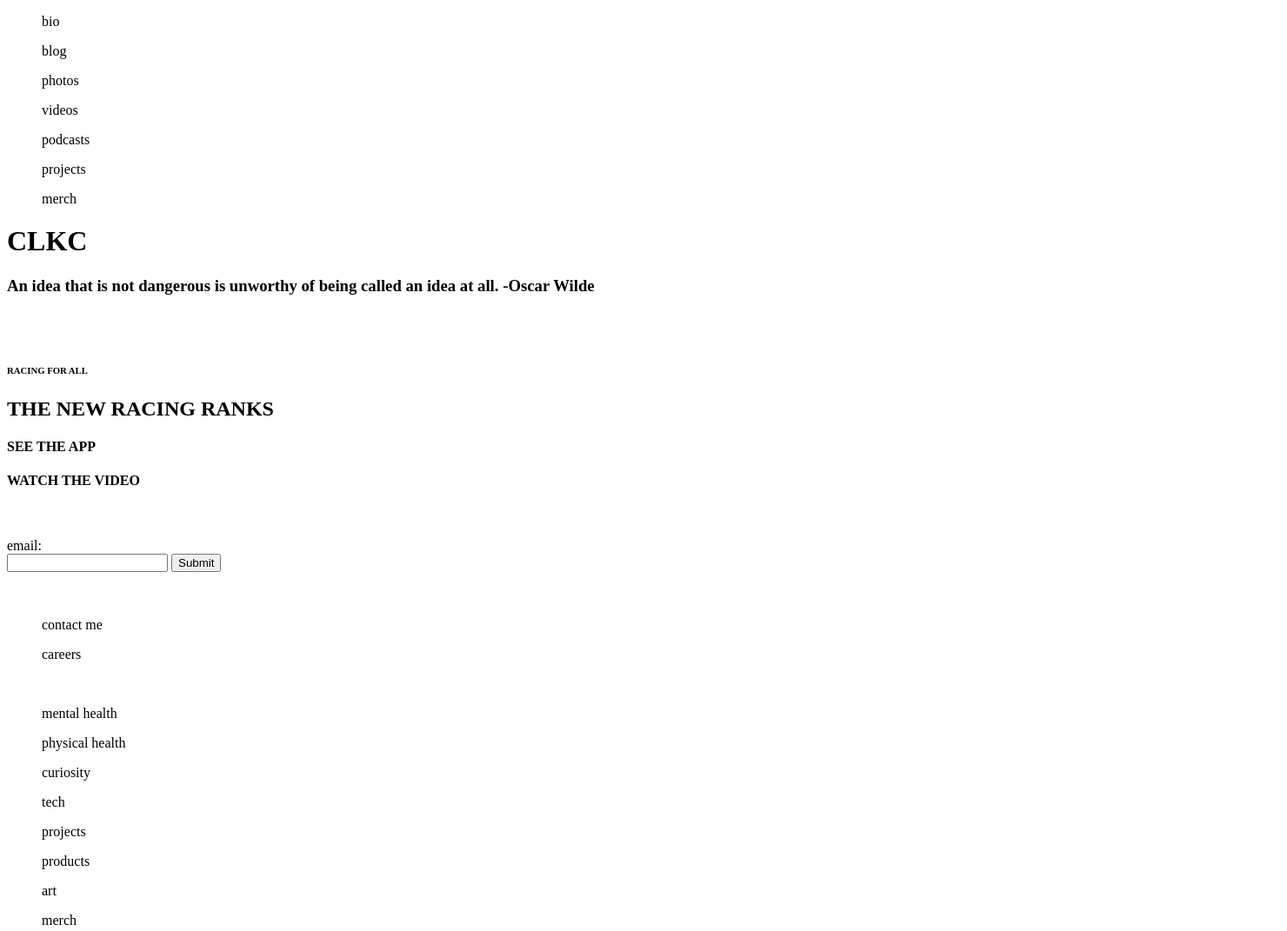
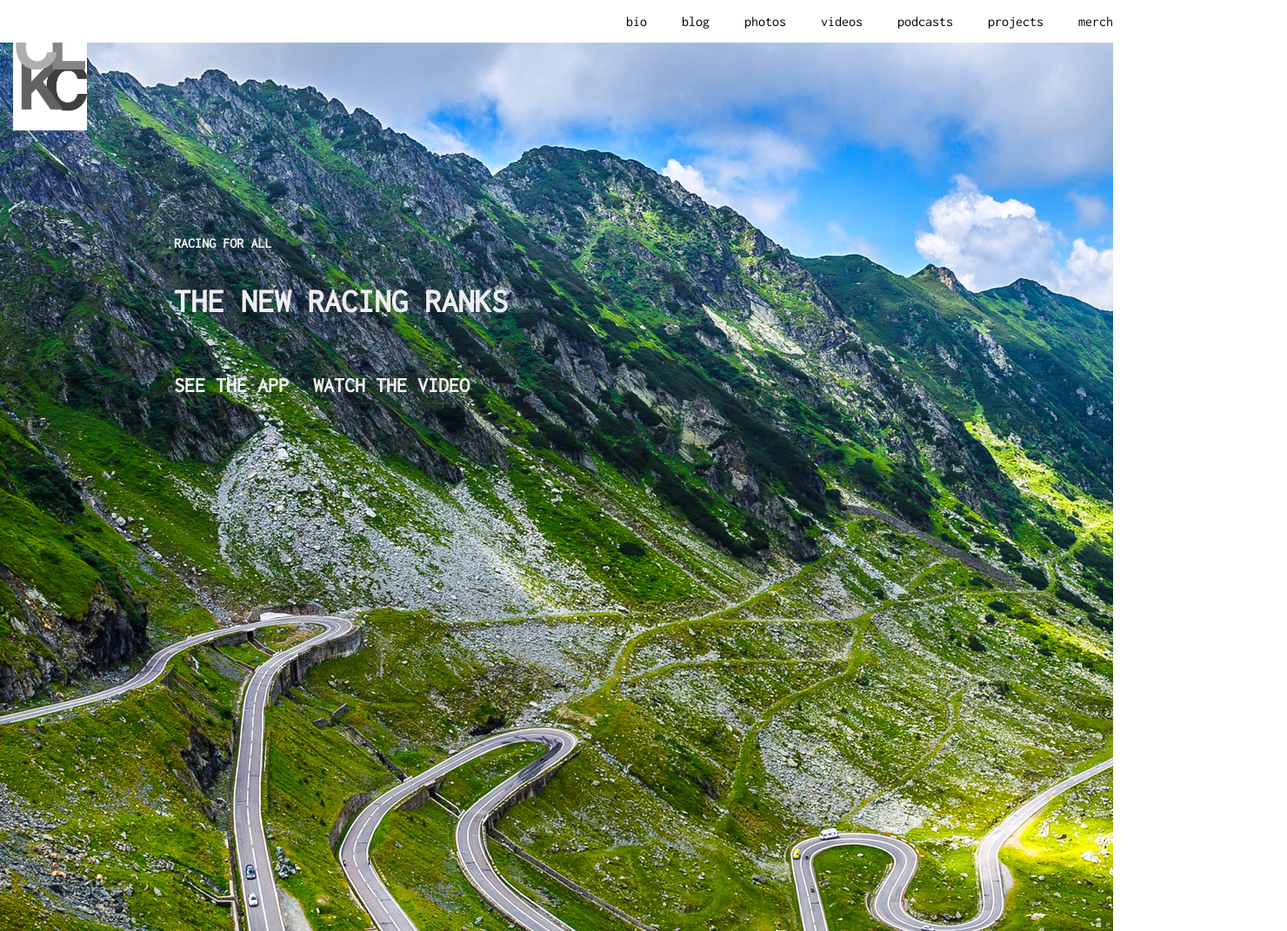
Before and after one commit to dartmouth-cs52-19S/lab1-landingpage-clkcalhoun, a plain HTML site: page index.html in a window 1280 px wide. Shown: the top 1071 px of the page at 87% size, 1480 px wide, since content can reach past the window. Drawn offline with Linux system fonts and the light colour scheme.

Commit message:
first draft

```diff
--- a/index.html
+++ b/index.html
@@ -5,9 +5,12 @@
             Specilized Inspo
         </title>
         <link rel="stylesheet" href="style.css">
+        <link href="https://fonts.googleapis.com/css?family=Inconsolata" rel="stylesheet" type='text/css'>
+        <link rel="stylesheet" href="https://use.fontawesome.com/releases/v5.8.1/css/all.css" integrity="sha384-50oBUHEmvpQ+1lW4y57PTFmhCaXp0ML5d60M1M7uH2+nqUivzIebhndOJK28anvf" crossorigin="anonymous">
     </head>
     <body>
-        <nav>
+        <span id="logo"></span>
+        <div class="nav">
             <ul>bio</ul>
             <ul>blog</ul>
             <ul>photos</ul>
@@ -15,38 +18,40 @@
             <ul>podcasts</ul>
             <ul>projects</ul>
             <ul>merch</ul>
-        </nav>
-
-        <!-- <h1> <a href="https://clkcalhoun.me"> CLKC</a> </h1> -->
-        <h1>CLKC</h1>
-        <h3>An idea that is not dangerous is unworthy of being called an idea at all. -Oscar Wilde</h3>
+        </div>
+        <div class="cover">
             <br>
             <br>
-        <span>
+            <span class="content">
+                <span class="little">
                     <h6>RACING FOR ALL</h6>
+                </span>
+                <span class="big">
                     <h2>THE NEW RACING RANKS</h2>
+                </span>
+                <span class="options">
                     <h4>SEE THE APP</h4>
                     <h4>WATCH THE VIDEO</h4>
+                </span>
             </span>
             <br>
             <br>
 
+        </div>
+
+
         <footer>
             <span>
+                <ul>SUBSCRIBE</ul>
                 <form>
-                    email: <br>
+                    email:
                     <input type = "text" name = "email">
                     <input type = "submit" name = "Submit">
                 </form>
             </span>
             <br>
-            <br>
             <span>
-                <ul>contact me</ul>
-                <ul>careers</ul>
-            </span>
-            <br>
-            <span>
+                <ul>SORT CONTENT</ul>
                 <ul>mental health</ul>
                 <ul>physical health</ul>
                 <ul>curiosity</ul>
@@ -58,9 +63,12 @@
             </span>
             <br>
             <span>
-                <ul>twitter</ul>
-                <ul>instagram</ul>
-                <ul>youtube</ul>
+                <ul>GET IN TOUCH</ul>
+                <ul>contact me</ul>
+                <i class="fab fa-twitter-square"></i>
+                <i class="fab fa-instagram"></i>
+                <i class="fab fa-youtube-square"></i>
+                <i class="fab fa-linkedin"></i>
             </span>
         </footer>
 
--- a/style.css
+++ b/style.css
@@ -0,0 +1,67 @@
+body {
+    margin: 0;
+    padding: 0;
+    font-family: 'Inconsolata', monospace;
+    /* background-image: url('../img/DrivingRoad.jpg');
+    background-size: cover; */
+}
+
+#logo{
+    position: fixed;
+    top: 10px;
+    left: 10px;
+    background-color: white;
+    padding: 5px;
+    margin: 5px;
+    background-image: url('../img/CLKCLogo2.png');
+    background-size: cover;
+    width: 75px;
+    height: 125px;
+}
+
+.nav{
+    position: fixed;
+    width: 100%;
+    background-color: white;
+    display: flex;
+    flex-direction: row;
+    flex-wrap: wrap;
+    justify-content: flex-end;
+}
+
+.cover {
+    background-image: url('../img/DrivingRoad.jpg');
+    background-size: cover;
+    height: 1300px;
+    color: #EEEEEE;
+}
+
+.content{
+    position: relative;
+    left: 200px;
+    top: 200px;
+    background-color: #838383;
+}
+
+.little{
+    font-size: 150%;
+}
+
+.big{
+    font-size: 160%;
+}
+
+.options{
+    font-size: 150%;
+    width: 340px;
+    display: flex;
+    flex-direction: row;
+    justify-content: space-between;
+}
+
+footer{
+    display: flex;
+    flex-direction: row;
+    flex-wrap: wrap;
+    justify-content: space-around
+}
```
Also changed, not shown: img/9.jpg (renamed from 9.jpg), img/CLKCLogo.png (added), img/CLKCLogo2.png (added), img/DrivingRoad.jpg (added). Lines whose indentation alone changed are shown as unchanged.
